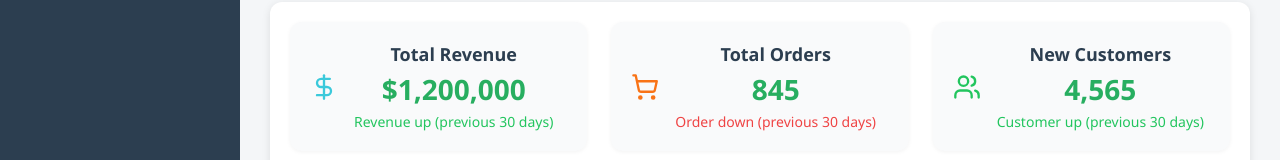
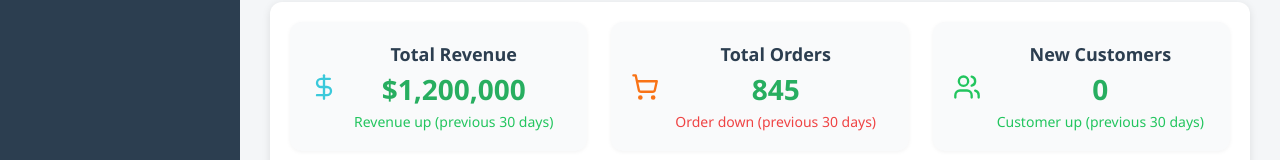
Before and after one commit to Monarch-Codes00/String--Codes-E-COMMERCE-APP, a React (Vite) app: page /superadmin-dashboard in a window 1280 px wide. Shown: the part 565-725 px from the top of the page. Built offline with nearby package versions, Linux system fonts and the light colour scheme; no server answers; sample sign-in values are in the browser's storage.

Commit message:
static values changed

```diff
--- a/src/pages/admin/SuperAdminDashboard.jsx
+++ b/src/pages/admin/SuperAdminDashboard.jsx
@@ -44,11 +44,11 @@ const SuperAdminDashboard = () => {
   const [userCount, setUserCount] = useState(0);
   const [productCount, setProductCount] = useState(0);
   const [orderCount, setOrderCount] = useState(845); // Example static data
-  const [newCustomers, setNewCustomers] = useState(4565); // Example static data
-  const [totalDelivery, setTotalDelivery] = useState(72000); // Example static data
+  const [newCustomers, setNewCustomers] = useState(0); // Will be set dynamically from API
+  const [totalDelivery, setTotalDelivery] = useState(72000); // Static value, no API endpoint found
 
   useEffect(() => {
-    // Fetch both users and products concurrently
+    // Fetch users and products concurrently
     const fetchStats = async () => {
       try {
         const [users, products] = await Promise.all([
@@ -57,6 +57,9 @@ const SuperAdminDashboard = () => {
         ]);
         setUserCount(users.length);
         setProductCount(products.length);
+
+        // Set newCustomers dynamically from users count
+        setNewCustomers(users.length);
       } catch (error) {
         console.error("Error fetching statistics:", error);
       }
```
